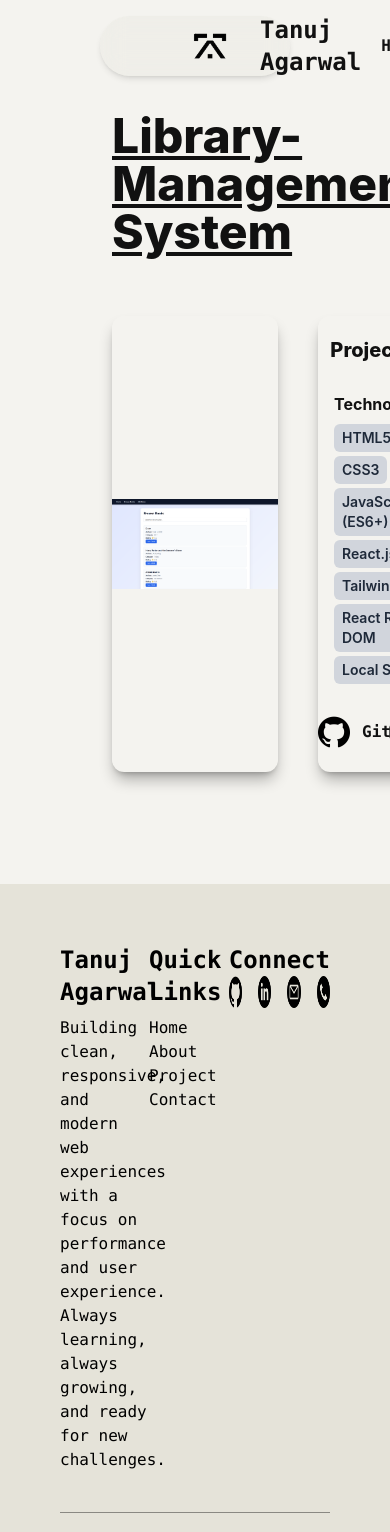
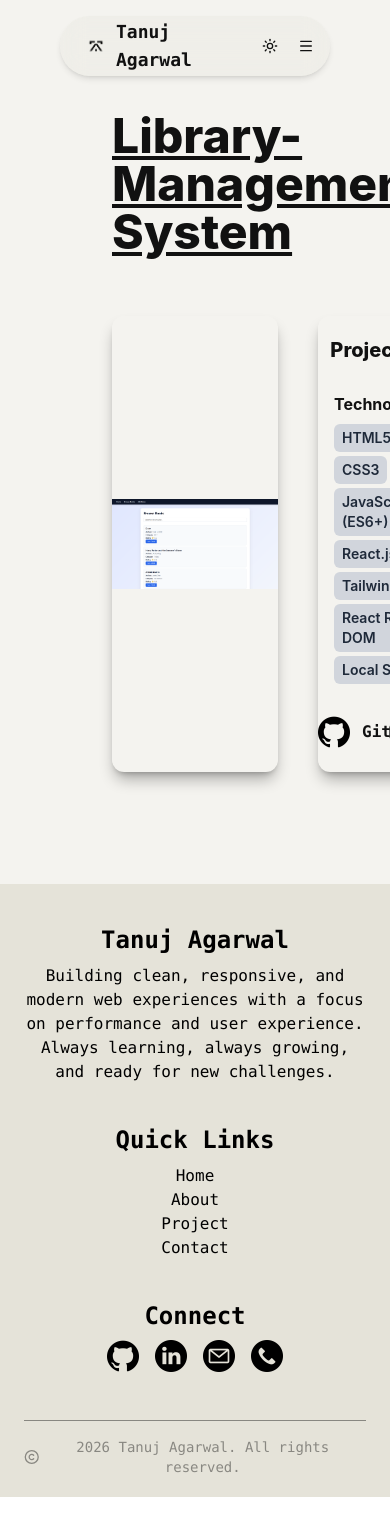
Before and after one commit to Tanuj-2531/Portfolio, a React (Vite) app: page /project/library in a window 390 px wide. Shown: the top 1532 px of the page. After the commit the page ends 1497 px from the top, so only its background shows below. Built offline with nearby package versions, Linux system fonts and the light colour scheme.

Commit message:
Make the site responsive with pages routing

```diff
--- a/src/components/Footer.jsx
+++ b/src/components/Footer.jsx
@@ -1,28 +1,34 @@
 import React, { useContext } from 'react'
 import { Copyright } from 'lucide-react';
 import { ThemeDataContext } from '../Context/ThemeContext';
-import { Link } from 'react-router-dom';
+import { Link, useLocation } from 'react-router-dom';
 
 const Footer = () => {
     const [theme] = useContext(ThemeDataContext)
+    const location = useLocation()
+    const samePage = (section, text) => {
+        return(
+            location.pathname === '/' ? <a href={`#${section}`}>{text}</a> : <Link to={`/${section}`}>{text}</Link>
+        )
+    }
   return (
-    <div className={`${theme === 'dark' ? 'bg-[#1e1e1e] text-white' : 'bg-[#e5e3d9] text-black'} h-full w-full pt-15 px-15 pb-5`}>
-        <div className='flex justify-between'>
-            <div className='flex flex-col w-[33%]'>
+    <div className={`${theme === 'dark' ? 'bg-[#1e1e1e] text-white' : 'bg-[#e5e3d9] text-black'} h-full w-full pt-10 px-6 md:px-10 lg:px-15 pb-5`}>
+        <div className='flex flex-col md:flex-row justify-between gap-10'>
+            <div className='flex flex-col w-full md:w-[40%] lg:w-[33%] text-center md:text-left'>
                 <h1 className='text-2xl font-bold mb-2'>Tanuj Agarwal</h1>
                 <p>Building clean, responsive, and modern web experiences with a focus on performance and user experience. Always learning, always growing, and ready for new challenges.
                 </p>
             </div>
-            <div className='flex flex-col'>
+            <div className='flex flex-col items-center md:items-start'>
                 <h1 className='text-2xl font-bold mb-2'>Quick Links</h1>
                 <Link to="/" onClick={() => window.scrollTo({ top: 0, behavior: "smooth" })}>Home</Link>
-                <a href="#about">About</a>
-                <a href="#project">Project</a>
-                <a href="#">Contact</a>
+                {samePage('about', 'About')}
+                {samePage('project', 'Project')}
+                {samePage('contact', 'Contact')}
             </div>
-            <div className={'flex flex-col mb-2'}>
-                <h1 className='text-2xl font-bold'>Connect</h1>
-                <div className={`flex items-center gap-4 invert ${theme === 'dark' ? 'invert' : 'invert-0'}`}>
+            <div className='flex flex-col mb-2 items-center md:items-start'>
+                <h1 className='text-2xl font-bold mb-2'>Connect</h1>
+                <div className={`flex items-center gap-4 justify-center md:justify-start ${theme === 'dark' ? 'invert' : 'invert-0'}`}>
                     <a className='' href="https://github.com/Tanuj-2531" target='_blank'>
                         <img className='h-8 w-8' src="/github.png" alt="" />
                     </a>
@@ -39,7 +45,7 @@ const Footer = () => {
             </div>
         </div>
         <div className='flex items-center justify-center mt-10 border-t opacity-40'>
-            <h1 className='flex items-center pt-4'><Copyright size={16} /> 2026 Tanuj Agarwal. All rights reserved.</h1>
+            <h1 className='flex items-center justify-center text-center pt-4 text-sm md:text-base'><Copyright size={16} /> 2026 Tanuj Agarwal. All rights reserved.</h1>
         </div>
     </div>
   )
--- a/src/components/Navbar.jsx
+++ b/src/components/Navbar.jsx
@@ -1,28 +1,50 @@
 import React, { useContext, useState } from 'react'
-import { Sun, Moon } from 'lucide-react';
+import { Sun, Moon, Menu, X } from 'lucide-react';
 import { ThemeDataContext } from '../Context/ThemeContext';
-import { Link } from 'react-router-dom';
+import { Link, useLocation } from 'react-router-dom';
 
 const Navbar = () => {
   const [theme, setTheme] = useContext(ThemeDataContext)
+  const [isOpen, setIsOpen] = useState(false)
+  const hamBurger = () => {
+    setIsOpen(prev => !prev)
+  }
+  const location = useLocation()
+  const samePage = (section, text) => {
+    return(
+      location.pathname === '/' ? <a href={`#${section}`}>{text}</a> : <Link to={`/${section}`}>{text}</Link>
+    )
+  }
 
   const changeTheme = () => {
     setTheme(theme === 'dark' ? 'light' : 'dark')
-    console.log(theme);
   }
   return (
-    <div className={`${theme === 'dark' ? 'bg-[#1e1e1e]/30 text-white' : 'bg-[#e5e3d9]/30 text-[#111]'} backdrop-blur-md shadow-md h-15 top-4 left-25 right-25 flex items-center justify-between fixed z-50 rounded-full`}>
-        <div className='p-15 flex items-center'>
-            <img className={`h-25 ${theme === "dark" ? "invert-0" : "invert"}`} src="/logo.png" alt="" />
-            <h1 className='text-2xl font-bold'>Tanuj Agarwal</h1>
+    <div className={`${theme === 'dark' ? 'bg-[#1e1e1e]/30 text-white' : 'bg-[#e5e3d9]/30 text-[#111]'} backdrop-blur-md shadow-md flex items-center justify-between z-50 rounded-full fixed h-15 top-4 left-15 right-15 md:left-25 md:right-25`}>
+      <div className='p-4 md:p-15 flex items-center'>
+          <img className={`h-10 md:h-25 ${theme === "dark" ? "invert-0" : "invert"}`} src="/logo.png" alt="" />
+          <h1 className='text-lg md:text-xl lg:text-2xl font-bold'>Tanuj Agarwal</h1>
+      </div>
+      <div className='flex items-center gap-5 m-4 md:m-15 font-semibold'>
+        <div className="hidden md:flex gap-10 font-semibold">
+          <Link to="/" onClick={() => window.scrollTo({ top: 0, behavior: "smooth" })}>Home</Link>
+          {samePage('about', 'About')}
+          {samePage('project', 'Project')}
+          {samePage('contact', 'Contact')}
         </div>
-        <div className='flex gap-10 m-15 font-semibold'>
-            <Link to="/" onClick={() => window.scrollTo({ top: 0, behavior: "smooth" })}>Home</Link>
-            <a href="#about">About</a>
-            <a href="#project">Project</a>
-            <a href="#contact">Contact</a>
-            <button className='cursor-pointer' onClick={changeTheme}>{theme === 'dark' ? <Moon size={16} /> : <Sun size={16} />}</button>
+        <button className='cursor-pointer' onClick={changeTheme}>{theme === 'dark' ? <Moon size={16} /> : <Sun size={16} />}</button>
+        <button className="md:hidden cursor-pointer" onClick={hamBurger}>
+          {isOpen ? <X size={16} /> : <Menu size={16} />}
+        </button>
+      </div>
+      {isOpen && (
+        <div className={`${theme === 'dark' ? 'bg-[#1e1e1e]/30 text-white shadow-white/30' : 'bg-[#e5e3d9]/30 text-[#111] shadow-black/30'} absolute top-18 right-5 flex flex-col gap-4 p-5 rounded-xl shadow-lg font-bold md:hidden`}>
+          <Link to="/" onClick={hamBurger}>Home</Link>
+          {samePage("about", "About")}
+          {samePage("project", "Project")}
+          {samePage("contact", "Contact")}
         </div>
+      )}
     </div>
   )
 }
--- a/src/components/Project.jsx
+++ b/src/components/Project.jsx
@@ -13,7 +13,7 @@ const Project = (props) => {
         <h1 className='text-4xl font-bold '>My Projects</h1>
         <p className='text-2xl max-w-2xl text-center'>A collection of projects that reflect my skills and learning journey.</p>
       </div>
-      <div className='grid grid-cols-3 p-11 h-full w-full gap-10'>
+      <div className='grid grid-cols-1 md:grid-cols-2 xl:grid-cols-3 p-11 h-full w-full gap-10'>
         {props.projects.map((item) => {
           return(
             <div key={item.id} className={projectCardClass}>
--- a/src/pages/Home.jsx
+++ b/src/pages/Home.jsx
@@ -6,9 +6,9 @@ const Home = () => {
     const [theme] = useContext(ThemeDataContext)
     const iconClass = `h-8 w-8 ${theme === "dark" ? "invert-0" : "invert"} hover:scale-120`
   return (
-    <div className={`p-24 flex items-center justify-around gap-40 ${theme === 'dark' ? 'bg-[#3e3e42] text-[#f9f9f7]' : 'bg-[#f9f9f7] text-gray-900'}`}>
-        <img className={`${theme === 'dark' ? 'shadow-white/30' : 'shadow-black/30'} h-120 w-120 rounded-full object-cover shadow-lg`} src="src/assets/profile.jpg" alt="" />
-        <div className='w-[40%] flex flex-col gap-5'>
+    <div className={`p-10 lg:p-20 flex flex-col lg:flex-row items-center justify-around gap-5 lg:gap-40 ${theme === 'dark' ? 'bg-[#3e3e42] text-[#f9f9f7]' : 'bg-[#f9f9f7] text-gray-900'}`}>
+        <img className={`${theme === 'dark' ? 'shadow-white/30' : 'shadow-black/30'} m-12 h-80 w-80 lg:h-120 lg:w-120 rounded-full object-cover shadow-lg`} src="src/assets/profile.jpg" alt="" />
+        <div className='w-full lg:w-[40%] flex flex-col gap-5'>
             <h1 className='text-4xl font-extrabold'>Hey Guys, I'm Tanuj Agarwal</h1>
             <h3 className='text-2xl font-semibold font-serif'>Frontend Developer</h3>
             <p>Passionate Frontend Developer with expertise in HTML5, CSS3, JavaScript (ES6+), React.js, Tailwind CSS, and Responsive Web Design. I enjoy building modern, fast, and user-friendly web applications with clean code, intuitive interfaces, and seamless user experiences.</p>
```
Also changed, not shown: src/components/About.jsx (+5 -5 lines).
